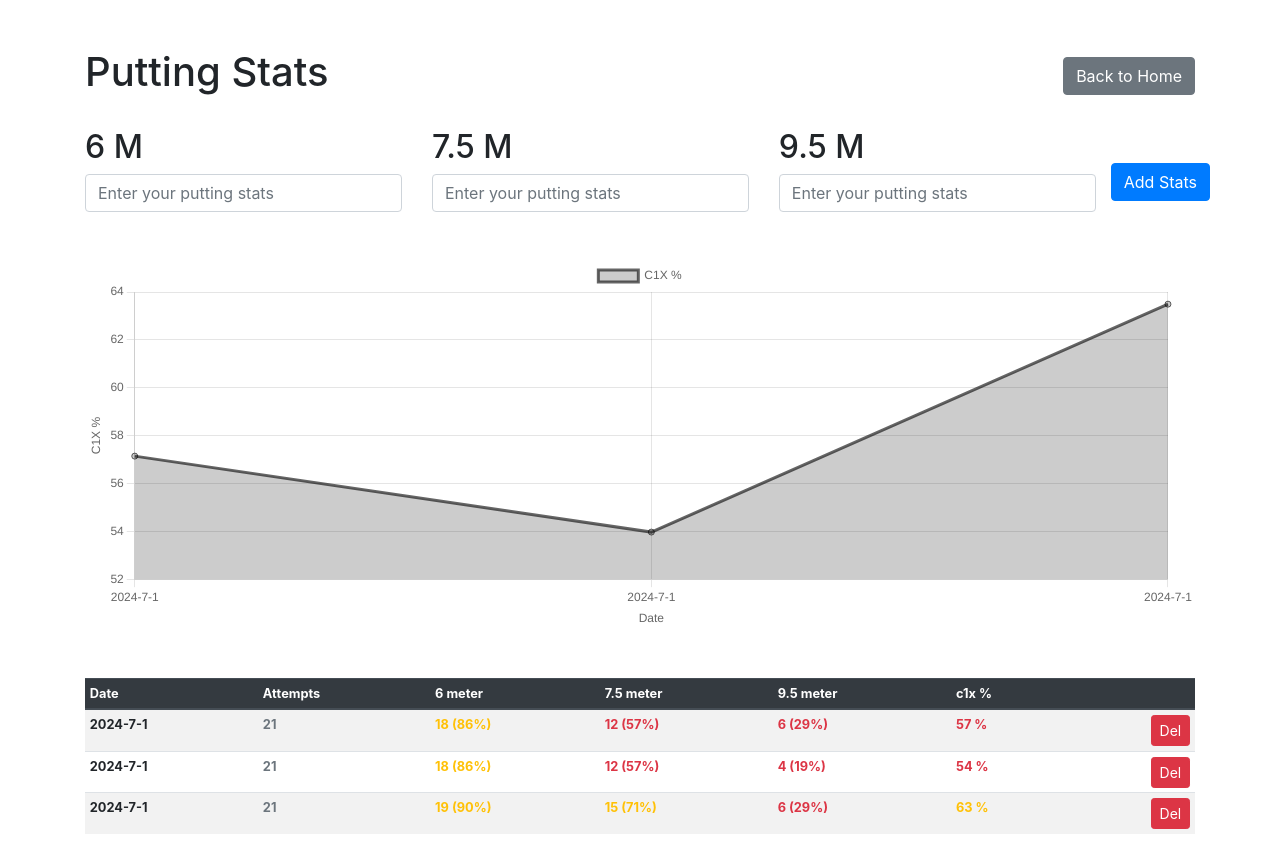
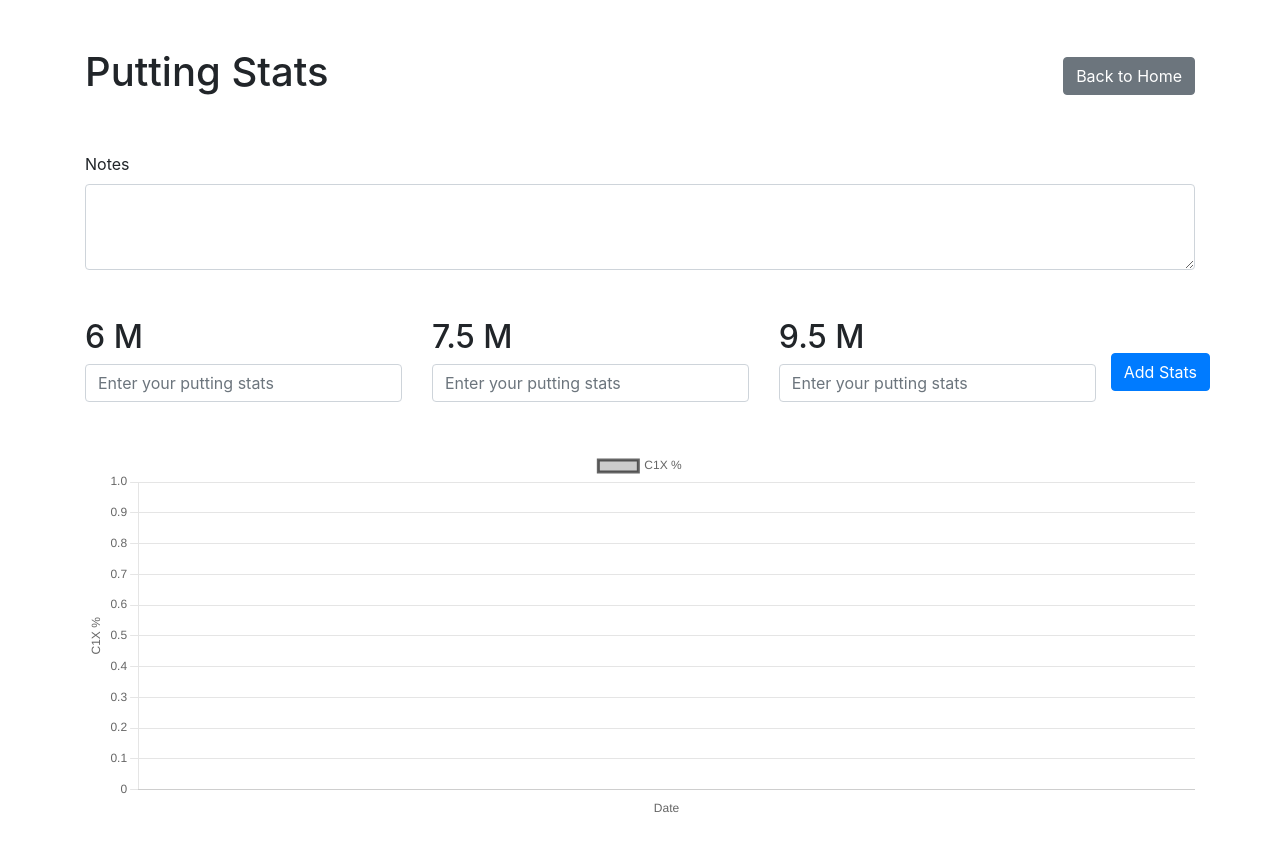
Before and after one commit to sebiwnl/dsic_put_tracker, a Flask app: page /putt in a window 1280 px wide. Shown: the top 868 px of the page. Before the commit the page ends 834 px from the top, so only its background shows below. Run offline with Flask 3, Linux system fonts and the light colour scheme; lists and menus that the app fills with data are empty; some libraries are stand-ins or nearby versions.

Commit message:
removed data file and added to ignore

```diff
--- a/app.py
+++ b/app.py
@@ -23,13 +23,13 @@ def putt_post():
     logging.info(f'Received data: {rec_data}')
     add_putt(rec_data)
     logging.info('Data added successfully')
-    return jsonify({'message': 'Data received successfully'})
+    return json.dumps(read_data())
 
 @app.route('/delete_putt', methods=['POST'])
 def delete_entry_route():
     entry_id = request.json.get('id')
     delete_entry(entry_id)
-    return jsonify({'status': 'success'})
+    return json.dumps(read_data())
 
 
 
--- a/data.json
+++ /dev/null
@@ -1,28 +0,0 @@
-{
-    "putts": [
-        {
-            "id": 1,
-            "date": "2024-7-1",
-            "attempts": 21,
-            "six": 18,
-            "sevenfive": 12,
-            "ninefive": 6
-        },
-        {
-            "id": 2,
-            "date": "2024-7-1",
-            "attempts": 21,
-            "six": 18,
-            "sevenfive": 12,
-            "ninefive": 4
-        },
-        {
-            "id": 3,
-            "date": "2024-7-1",
-            "attempts": 21,
-            "six": 19,
-            "sevenfive": 15,
-            "ninefive": 6
-        }
-    ]
-}
--- a/templates/putt.html
+++ b/templates/putt.html
@@ -23,8 +23,13 @@
             </div>
         </div>
 
+        <div class="form-group mt-5">
+            <label for="notes">Notes</label>
+            <textarea class="form-control" id="noteTextArea" rows="3"></textarea>
+          </div>
 
-        <div class="row align-items-center mt-4">
+
+        <div class="row align-items-center mt-5">
             <div class="col">
                 <h2>6 M</h2>
                 <input id="putt-6m" type="text" class="form-control" placeholder="Enter your putting stats">
@@ -37,9 +42,9 @@
                 <h2>9.5 M</h2>
                 <input id="putt-9.5m" type="text" class="form-control" placeholder="Enter your putting stats">
             </div>
-            <div class="row  mt-4">
+            <div class="row mt-4">
                 <div class="col">
-                    <button id="add-stats" class="btn btn-primary">Add Stats</button>
+                    <button id="add-stats" class="btn btn-primary ">Add Stats</button>
                 </div>
             </div>
         </div>
```
Also changed, not shown: static/putt.js (+32 -9 lines).
